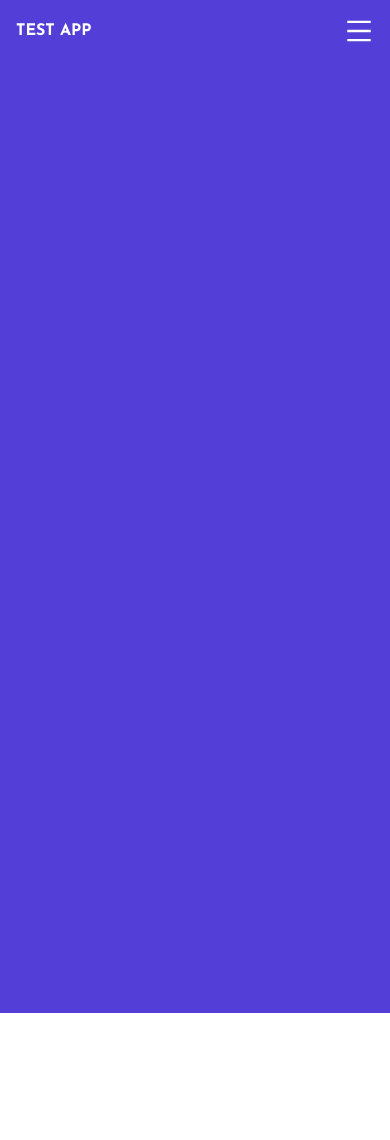
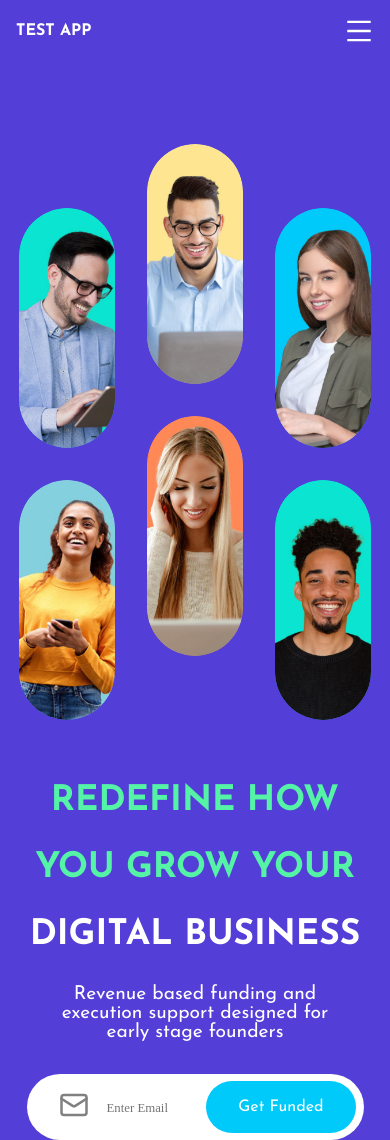
Before and after one commit to dilan-sachintha97/Responsive-web-NextJS, a Next.js app: page / in a window 390 px wide. Before the commit the page ends 1013 px from the top, so only its background shows below. Built offline with nearby package versions, Linux system fonts and the light colour scheme.

Commit message:
done hero section with responsive

```diff
--- a/src/components/Emailbox/EmailBox.js
+++ b/src/components/Emailbox/EmailBox.js
@@ -1,19 +1,50 @@
 import './EmailBox.css'
 import {LuMail} from 'react-icons/lu'
+import {motion} from 'framer-motion'
+import { containerVariants } from '@/src/utils/animation'
 
 const EmailBox = () => {
   return (
-    <div className='email-box'>
+    <motion.div
+      initial={{width:"0.5rem", borderRadius:"100%"}}
+      whileInView={{
+        width:"70%",
+        borderRadius:"999px",
+        transition:{
+          type:"easeOut",
+          duration:1
+        }
+      }}
+      className='email-box'
+    >
 
       {/* icon */}
-      <LuMail  size={30} color='grey'/>
+      <motion.div
+        variants={containerVariants(0.6)}
+        initial="offscreen"
+        whileInView="onscreen"
+        viewport={{once:true}}   // only run one time
+      >
+        <LuMail  size={30} color='grey'/>
+      </motion.div>
+
 
       {/* input */}
-      <input type="email" placeholder='Enter Email' />
+      <motion.input
+        variants={containerVariants(0.7)}
+        initial="offscreen"
+        whileInView="onscreen"
+        viewport={{once:true}}
+        type="email" placeholder='Enter Email' />
 
       {/* get button */}
-      <div className="get-funded">Get Funded</div>
-    </div>
+      <motion.div
+        variants={containerVariants(0.9)}
+        initial="offscreen"
+        whileInView="onscreen"
+        viewport={{once:true}}
+        className="get-funded">Get Funded</motion.div>
+    </motion.div>
   )
 }
 
--- a/src/components/Hero/Hero.css
+++ b/src/components/Hero/Hero.css
@@ -1,11 +1,18 @@
 .h-wrapper{
     background-color: var(--primary-color);
-    height: 120vh;
+    height: 130vh;
     overflow: hidden;
 }
 
 .h-wrapper .container{
     padding-top: 8rem;
+}
+.h-arrow{
+    position: absolute;
+    top: 5rem;
+    width: 100%;
+    max-width: 60rem;
+    z-index: 0;
 }
 
 .h-container{
@@ -14,8 +21,6 @@
     justify-content: space-around;
     height: 100vh;
     position: relative;
-    /* border: 1px solid red;  */
-
 }
 /* left side style */
 .h-left{
@@ -90,3 +95,37 @@
     color: white;
     font-size: 1rem;
 }
+
+/* responsive */
+@media (max-width:1024px) {
+    .h-wrapper{
+        height: max-content;
+    }
+    .h-wrapper .container{
+        padding-top: 5rem;
+    }
+    .h-container{
+        height: auto;
+        flex-direction: column;
+        align-items: center;
+        gap: 4rem;
+        padding-top: 3rem;
+    }
+    .h-arrow{
+        display: none;
+    }
+
+    .h-right{
+        flex: 1;
+        align-items: center;
+    }
+    .h-title{
+        align-items: center;
+        font-size: 2.2rem;
+    }
+    .h-des{
+        font-size: 1.2rem;
+        width: 80%;
+        text-align: center;
+    }
+}
--- a/src/components/Hero/Hero.js
+++ b/src/components/Hero/Hero.js
@@ -44,6 +44,8 @@
   return (
     <div className="h-wrapper">
         <div className="container">
+            <img src="hero/hero-arrow.png" alt="arrow" className="h-arrow" />
+
             <div className="h-container">
 
                 {/* left side */}
--- a/src/components/NavBar/NavBar.css
+++ b/src/components/NavBar/NavBar.css
@@ -60,7 +60,7 @@
 }
 
 @media (max-width:1200px) {
-    .container{
+   .n-wrapper .container{
         display: none;
     }
 
--- /dev/null
+++ b/src/utils/animation.js
@@ -0,0 +1,18 @@
+
+export const containerVariants = (delay=0)=>{
+    return{
+        "offscreen":{
+            opacity:0,
+            y:30
+        },
+        "onscreen":{
+            opacity:1,
+            y:0,
+            transition:{
+                type:"spring",
+                duration:2,
+                delay
+            }
+        }
+    }
+}
```
